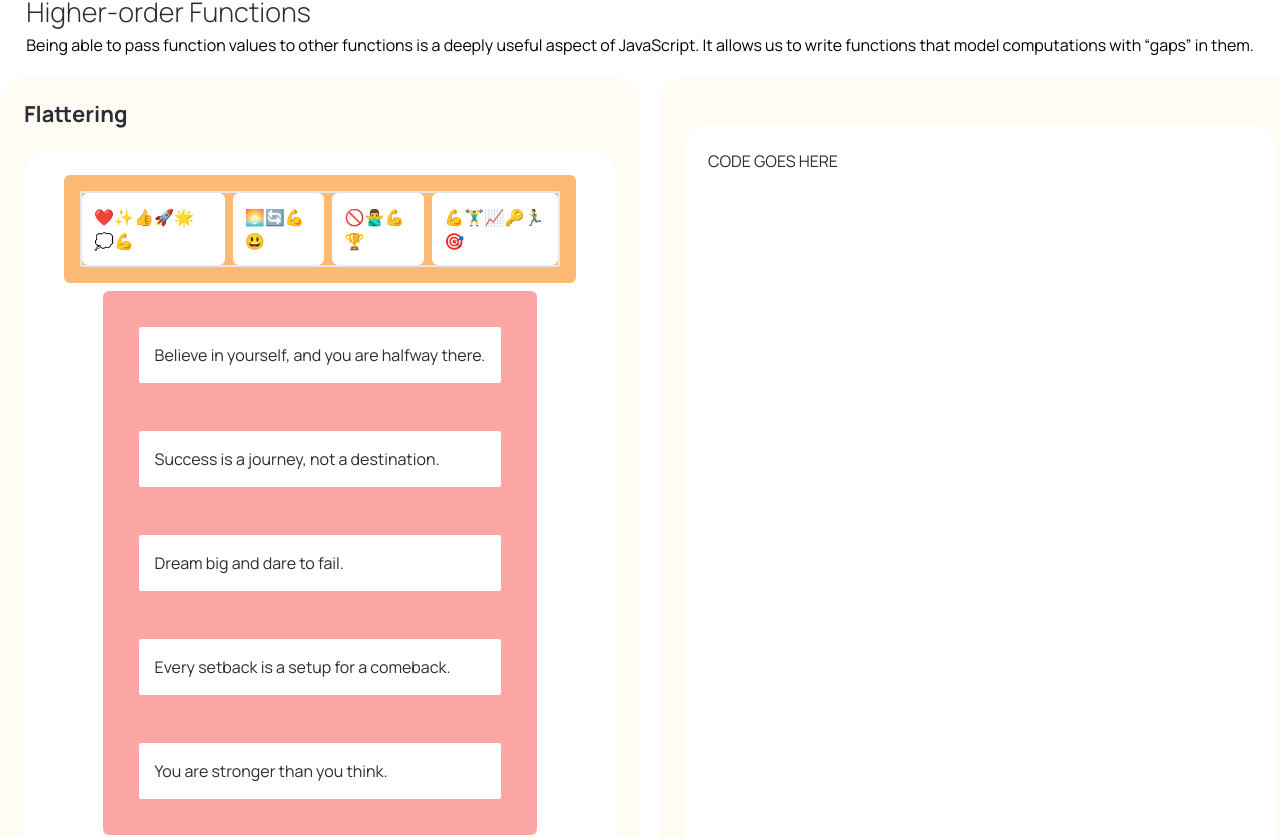
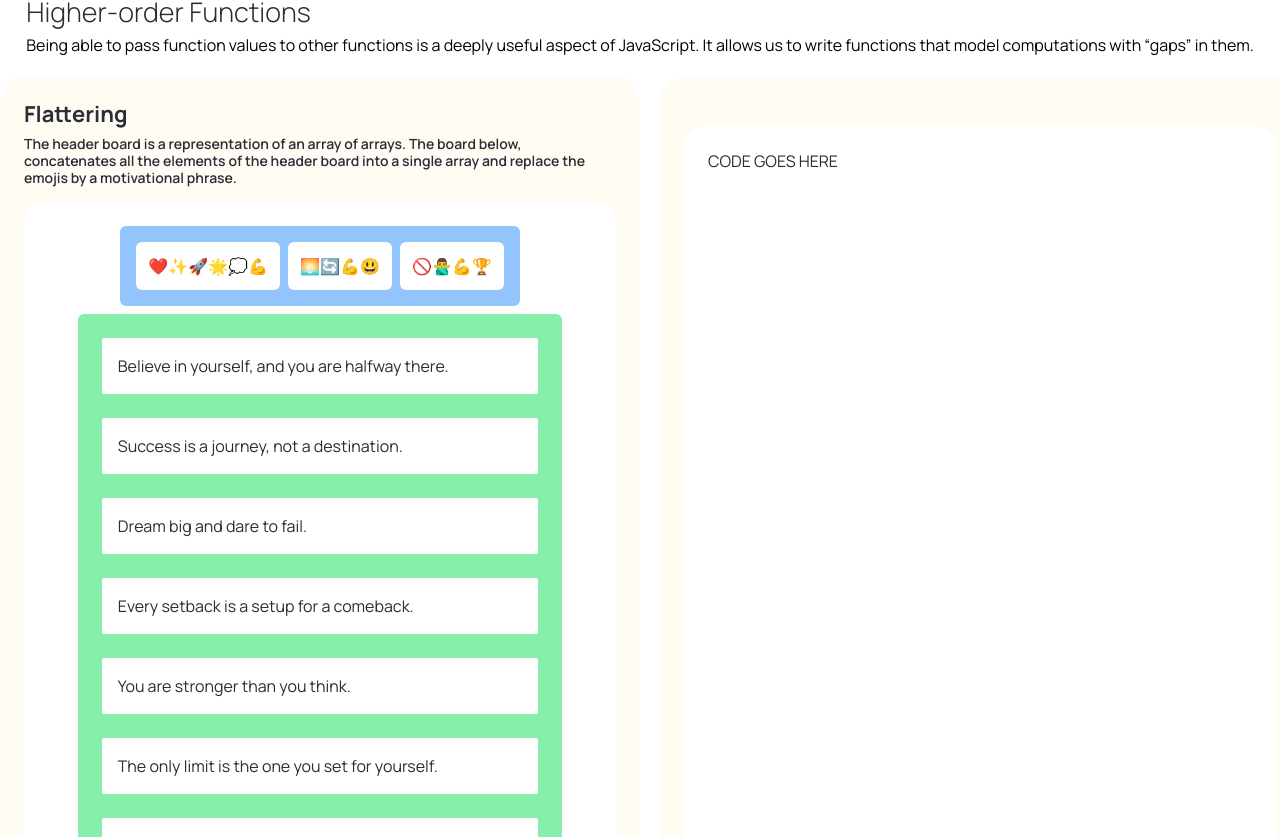
Before and after one commit to jon-oscar/eloquent-js, a Next.js app: page /chapter5 in a window 1280 px wide. Shown: the part 212-1049 px from the top of the page. Built offline with nearby package versions, Linux system fonts and the light colour scheme.

Commit message:
add Flattening exercise with testing

```diff
--- a/components/exercises/chapter-5-oscar/Flattening/Flattening.tsx
+++ b/components/exercises/chapter-5-oscar/Flattening/Flattening.tsx
@@ -1,15 +1,13 @@
-import React, { useState } from 'react';
 import { getFlattenedArray } from './getFlattenedArray';
 
 const arrays = [
-  ['❤️✨👍', '🚀🌟', '💭💪'],
+  ['❤️✨', '🚀🌟', '💭💪'],
   ['🌅🔄', '💪😃'],
   ['🚫🙅‍♂️', '💪🏆'],
-  ['💪🏋️‍♂️', '📈🔑', '🏃‍♂️🎯'],
 ];
 
 const phrases = [
-  { icon: '❤️✨👍', phrase: 'Believe in yourself, and you are halfway there.' },
+  { icon: '❤️✨', phrase: 'Believe in yourself, and you are halfway there.' },
   { icon: '🚀🌟', phrase: 'Success is a journey, not a destination.' },
   { icon: '💭💪', phrase: 'Dream big and dare to fail.' },
   { icon: '🌅🔄', phrase: 'Every setback is a setup for a comeback.' },
@@ -19,40 +17,40 @@ const phrases = [
     icon: '💪🏆',
     phrase: 'Hard work beats talent when talent does not work hard.',
   },
-  { icon: '💪🏋️‍♂️', phrase: 'Embrace the challenges; they make you stronger.' },
-  { icon: '📈🔑', phrase: 'Progress, not perfection, is the key to success.' },
-  {
-    icon: '🏃‍♂️🎯',
-    phrase: 'Keep moving forward, you are closer to your goals than you think.',
-  },
 ];
-const mockedData = [];
-mockedData.push(arrays[0]);
-mockedData.push(arrays[1]);
 
-export default function Flattening() {
-  const [phraseBoard, setPhraseBoard] = useState(mockedData);
-
-  const getPhrase = getFlattenedArray(phraseBoard).map((icon, index) => {
+export default function Flattening(): JSX.Element {
+  /**
+   * Retrieves the flattened array of phrases from the given array of arrays, and maps each phrase to a JSX element containing the corresponding icon and phrase.
+   * @param arrays - The array of arrays to be flattened.
+   * @returns An array of JSX elements representing the flattened phrases.
+   */
+  const getPhrase = getFlattenedArray(arrays).map((icon, index) => {
     const matchingIcon = phrases.find((phrase) => phrase.icon === icon);
-    if (matchingIcon) {
-      return (
-        <div className='bg-white m-5 p-4 rounded-sm' key={index}>
+    return (
+      matchingIcon && (
+        <div
+          className='m-2 rounded-sm bg-white p-4'
+          data-testid={`phrase-${matchingIcon.icon}`}
+          key={matchingIcon.icon}
+        >
           {matchingIcon.phrase}
         </div>
-      );
-    }
-    return null;
+      )
+    );
   });
 
   return (
     <div className='flex flex-col items-center'>
-      <div className='upper bg-orange-300 max-w-lg rounded-md'>
-        <div className='paramwrapper p-4 flex'>
-          <div className='iteration-1 flex justify-between border-solid gap-2 border-2 rounded-sm'>
+      <div className='max-w-lg rounded-md bg-blue-300'>
+        <div className='flex p-4'>
+          <div className=' flex justify-between gap-2 rounded-sm'>
             {arrays.map((icons) => {
               return (
-                <span className='bg-white p-3 rounded-md' key={icons}>
+                <span
+                  className='rounded-md bg-white p-3'
+                  key={icons.toString()}
+                >
                   <span>{icons}</span>
                 </span>
               );
@@ -60,8 +58,8 @@ export default function Flattening() {
           </div>
         </div>
       </div>
-      <div className='bottom bg-red-300 max-w-lg rounded-md mt-2'>
-        <div className='paramwrapper p-4 flex flex-col gap-2'>{getPhrase}</div>
+      <div className='mt-2 max-w-lg rounded-md bg-green-300'>
+        <div className='flex flex-col gap-2 p-4'>{getPhrase}</div>
       </div>
     </div>
   );
--- a/components/exercises/chapter-5-oscar/Flattening/getFlattenedArray.tsx
+++ b/components/exercises/chapter-5-oscar/Flattening/getFlattenedArray.tsx
@@ -1,3 +1,8 @@
+/**
+ * Flattens an array of arrays into a single array.
+ * @param arrays - The array of arrays to be flattened.
+ * @returns The flattened array.
+ */
 export function getFlattenedArray(
   arrays: (string | number)[][]
 ): (string | number)[] {
--- a/constants/chapter.json
+++ b/constants/chapter.json
@@ -146,7 +146,7 @@
       {
         "id": 1,
         "title": "Flattering",
-        "details": ""
+        "details": "The header board is a representation of an array of arrays. The board below, concatenates all the elements of the header board into a single array and replace the emojis by a motivational phrase."
       },
       {
         "id": 2,
```
Also changed, not shown: 2 other files (tests, documents, lock files or other folders).
